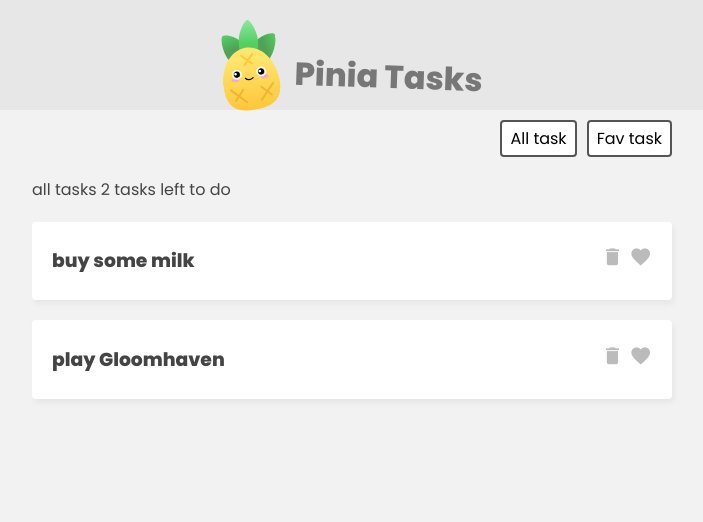
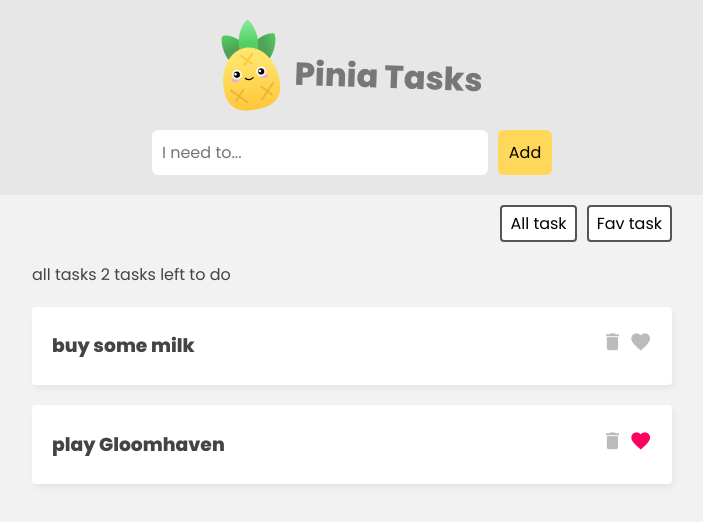
Before and after one commit to vidamohammadi/pinia-tasks, a Vue app: page / in a window 1280 px wide. Shown: the top 522 px of the page, without its empty margins (288-991 px from the left). Built offline with nearby package versions, Linux system fonts and the light colour scheme.

Commit message:
toggleFav action in to do list

```diff
--- a/src/App.vue
+++ b/src/App.vue
@@ -4,6 +4,10 @@
       <img src="./assets/pinia-logo.svg" alt="pinia logo">
       <h1>Pinia Tasks</h1>
     </header>
+
+    <div class="new-task-form">
+      <TaskForm />
+    </div>
 
     <nav class="filter">
       <button @click="filter = 'all'">All task</button>
@@ -29,10 +33,10 @@
 import { useTaskStore } from './stores/TaskStore';
 import { ref } from 'vue';
 import TaskDetails from './components/TaskDetails.vue';
+import TaskForm from './components/TaskForm.vue';
+
 export default {
-    components: {
-      TaskDetails
-    },
+    components: { TaskDetails, TaskForm },
     setup() {
       const taskStore = useTaskStore();
       const filter = ref('all');
--- a/src/assets/main.css
+++ b/src/assets/main.css
@@ -65,6 +65,10 @@
   color: #bbb;
 }
 
+.task i.active {
+  color: #ff005d;
+}
+
 .filter {
   width: 640px;
   margin: 10px auto;
@@ -81,3 +85,34 @@
   cursor: pointer;
   font-size: 1em;
 }
+
+.new-task-form{
+  background: #e7e7e7;
+  padding: 20px 0;
+}
+
+form{
+  max-width: 400px;
+  margin: 0 auto;
+  display: grid;
+  grid-template-columns: 3fr 1fr;
+  gap: 10px;
+}
+
+form button{
+  background: #ffd859;
+  border: 0;
+  border-radius: 6px;
+  padding: 10px;
+  font-size: 1em;
+  font-family: "Poppins";
+  cursor: pointer;
+}
+
+form input{
+  border: 0;
+  padding: 10px;
+  border-radius: 6px;
+  color: #555;
+  font-size: 1em;
+}
--- a/src/components/TaskDetails.vue
+++ b/src/components/TaskDetails.vue
@@ -2,14 +2,26 @@
     <div class="task">
         <h3>{{ task.title }}</h3>
         <div class="icons">
-            <i class="material-icons">delete</i>
-            <i class="material-icons">favorite</i>
+            <i
+                @click="taskStore.deleteTask(task.id)"
+                class="material-icons"
+            >delete</i>
+            <i
+                @click="taskStore.toggleFav(task.id)"
+                :class="{active: task.isFav}"
+                class="material-icons"
+            >favorite</i>
         </div>
     </div>
 </template>
 
 <script>
+import { useTaskStore } from '@/stores/TaskStore';
     export default {
         props: ['task'],
+    setup() {
+        const taskStore = useTaskStore();
+        return { taskStore };
+        }
     }
 </script>
--- /dev/null
+++ b/src/components/TaskForm.vue
@@ -0,0 +1,33 @@
+<template>
+    <form @submit.prevent="handleSubmint">
+        <input
+            type="text"
+            placeholder="I need to..."
+            v-model="newTask">
+            <button>Add</button>
+    </form>
+</template>
+
+<script>
+import { useTaskStore } from '@/stores/TaskStore';
+import { ref } from 'vue';
+
+    export default {
+    setup() {
+            const taskStore = useTaskStore()
+            const newTask = ref('')
+
+            const handleSubmint = () => {
+                if (newTask.value.length > 0) {
+                    taskStore.addTask({
+                        title: newTask.value,
+                        isFav: false,
+                        id: Math.floor(Math.random() * 10000)
+                    })
+                    newTask.value = ''
+                }
+            }
+            return {handleSubmint , newTask}
+        }
+    }
+</script>
--- a/src/stores/TaskStore.js
+++ b/src/stores/TaskStore.js
@@ -21,5 +21,20 @@
         totalCount: (state) => {
             return state.tasks.length
         }
+    },
+
+    actions: {
+        addTask(task) {
+            this.tasks.push(task)
+        },
+        deleteTask(id) {
+            this.task = this.tasks.filter(t => {
+                return t.id !== id
+            })
+        },
+        toggleFav(id) {
+            const task = this.tasks.find(t => t.id === id)
+            task.isFav = !task.isFav
+        }
     }
 })
```
